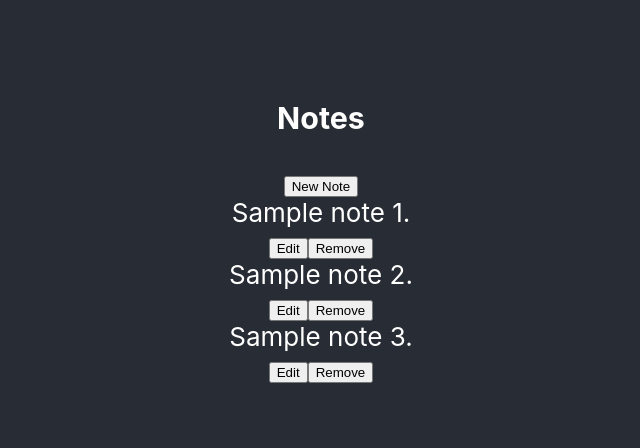
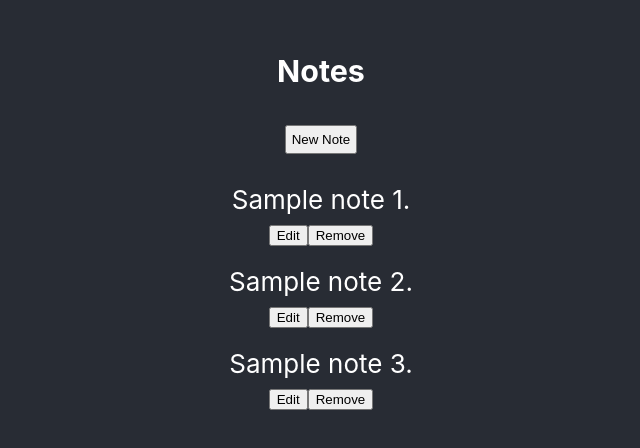
Before and after one commit to dimonti95/react-note-taker, a React (Create React App) app: page / in a window 1280 px wide. Shown: the part 174-622 px from the top of the page, without its empty margins (319-959 px from the left). Built offline with nearby package versions, Linux system fonts and the light colour scheme.

Commit message:
Added CSS to space out each note element

```diff
--- a/src/App.css
+++ b/src/App.css
@@ -23,6 +23,16 @@
   color: #61dafb;
 }
 
+.Add-note-button {
+  padding: 5px;
+  margin-bottom: 10px;
+}
+
+.App-note-div {
+  margin-top: 20px;
+  margin-bottom: 20px;
+}
+
 @keyframes App-logo-spin {
   from {
     transform: rotate(0deg);
--- a/src/board.jsx
+++ b/src/board.jsx
@@ -1,5 +1,6 @@
 import React, { Component } from 'react';
 import Note from '../src/note';
+import './App.css';
 
 class Board extends Component {
   constructor(props) {
@@ -37,19 +38,19 @@ class Board extends Component {
 
   renderNotes(text, i) {
     return (
-      <Note key={i} index={i} removeNote={this.removeNote} updateNote={this.updateNote}>
-        {text}
-      </Note>
+      <div className="App-note-div" key={i}>
+        <Note key={i} index={i} removeNote={this.removeNote} updateNote={this.updateNote}>
+          {text}
+        </Note>
+      </div>
     );
   }
 
   render() {
     return(
       <div>
-        <button onClick={this.addNote.bind(null, "Sample note")}> New Note </button>
-        <div>
-          {this.state.notes.map(this.renderNotes, this)}
-        </div>
+        <button className="Add-note-button" onClick={this.addNote.bind(null, "Sample note")}> New Note </button>
+        {this.state.notes.map(this.renderNotes, this)}
       </div>
     );
   }
```
